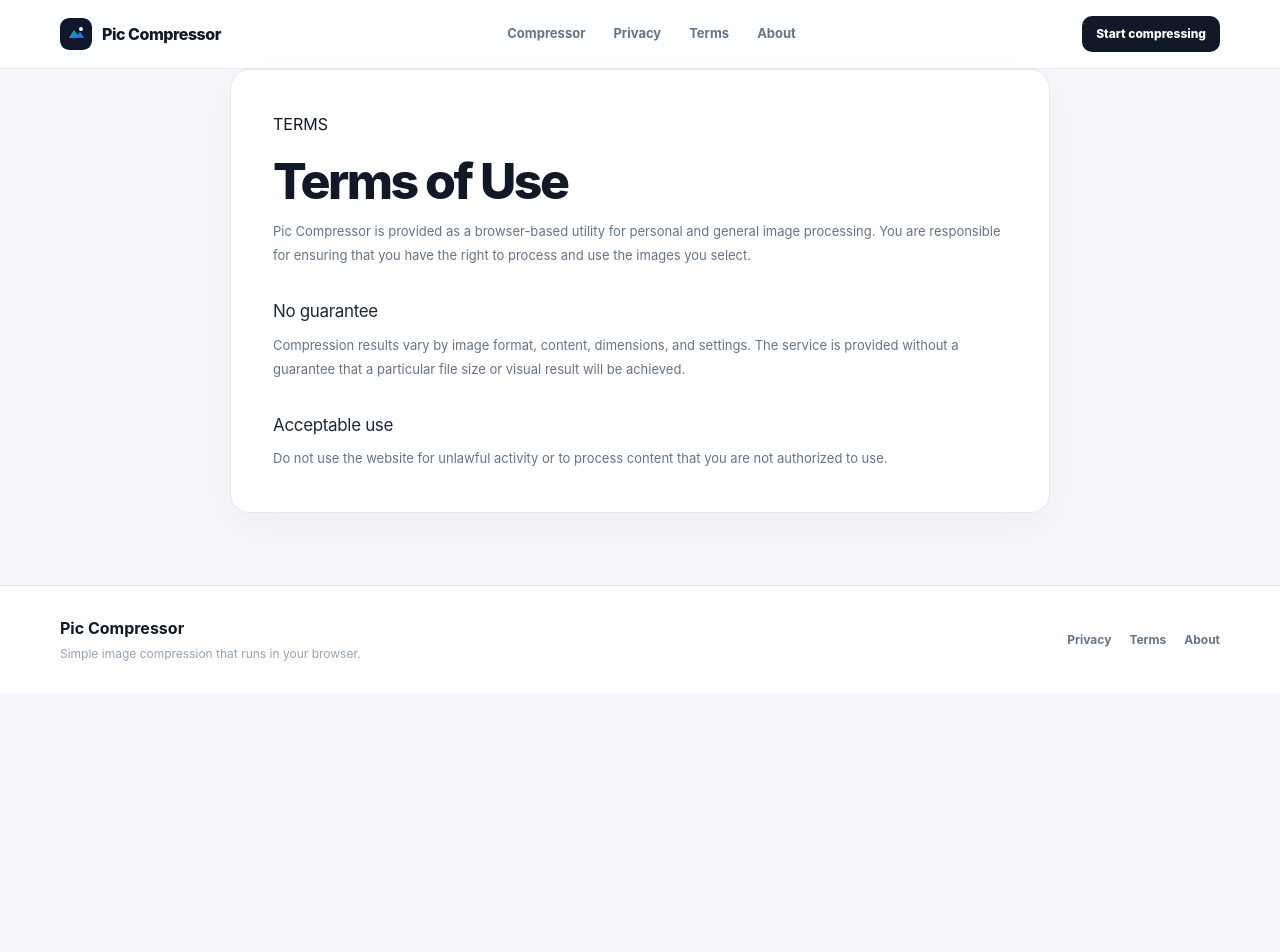
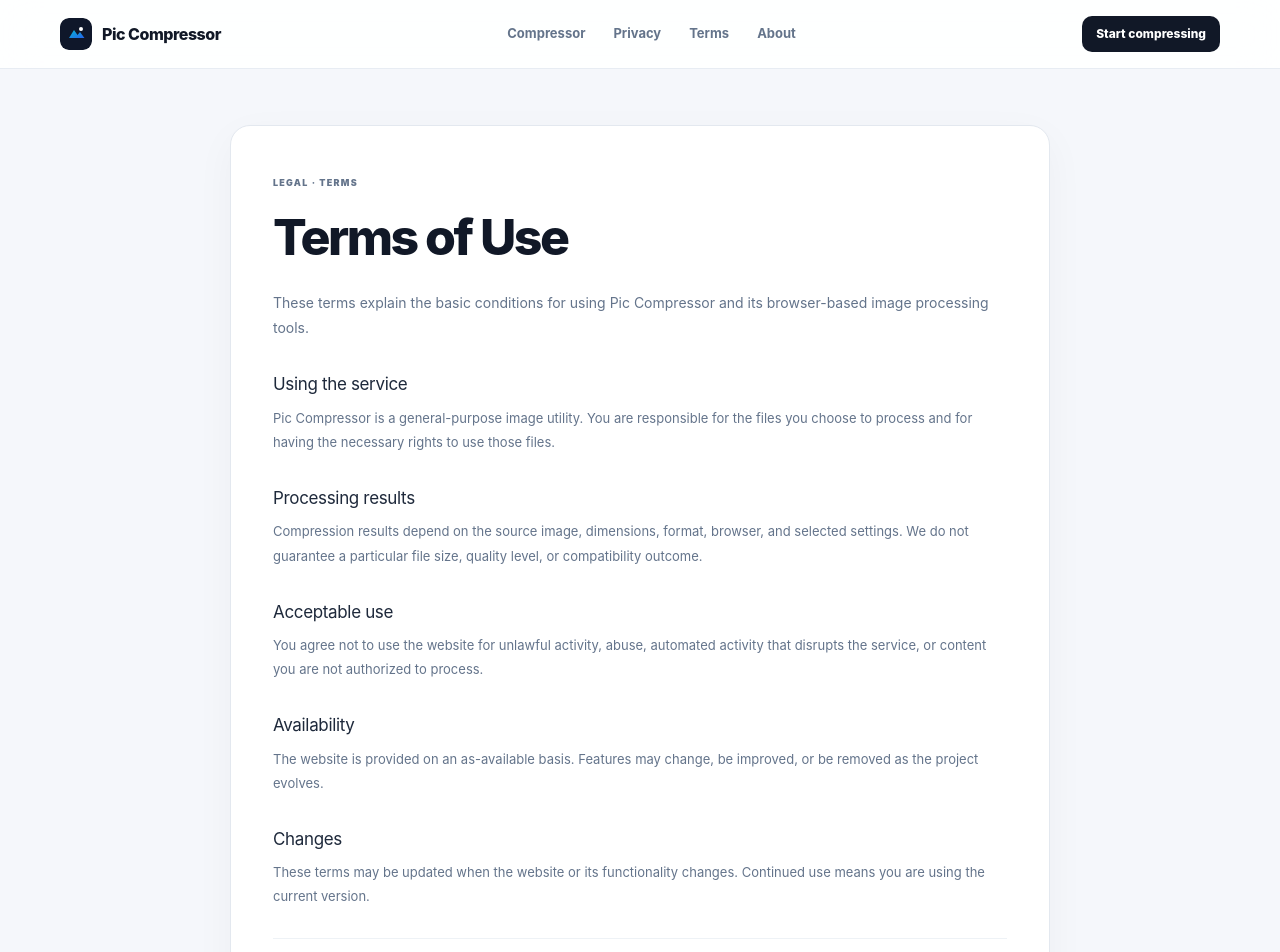
Before and after one commit to RyuSeiri/pic-compressor.github.io, a Next.js app: page /terms in a window 1280 px wide. Shown: the top 952 px of the page. Before the commit the page ends 800 px from the top, so only its background shows below. Built offline with nearby package versions, Linux system fonts and the light colour scheme.

Commit message:
redesign: rebuild navigation and legal pages

```diff
--- a/app/terms/page.tsx
+++ b/app/terms/page.tsx
@@ -1 +1,12 @@
-export default function Terms(){return <article className="content-panel mx-auto my-8 max-w-4xl"><p className="section-kicker">TERMS</p><h1 className="content-title">Terms of Use</h1><p className="content-text">Pic Compressor is provided as a browser-based utility for personal and general image processing. You are responsible for ensuring that you have the right to process and use the images you select.</p><h2 className="content-subtitle">No guarantee</h2><p className="content-text">Compression results vary by image format, content, dimensions, and settings. The service is provided without a guarantee that a particular file size or visual result will be achieved.</p><h2 className="content-subtitle">Acceptable use</h2><p className="content-text">Do not use the website for unlawful activity or to process content that you are not authorized to use.</p></article>}
+export default function Terms() {
+  return <main className="content-page"><article className="content-panel">
+    <span className="mini-label">LEGAL · TERMS</span><h1 className="content-title">Terms of Use</h1>
+    <p className="content-lead">These terms explain the basic conditions for using Pic Compressor and its browser-based image processing tools.</p>
+    <h2 className="content-subtitle">Using the service</h2><p className="content-text">Pic Compressor is a general-purpose image utility. You are responsible for the files you choose to process and for having the necessary rights to use those files.</p>
+    <h2 className="content-subtitle">Processing results</h2><p className="content-text">Compression results depend on the source image, dimensions, format, browser, and selected settings. We do not guarantee a particular file size, quality level, or compatibility outcome.</p>
+    <h2 className="content-subtitle">Acceptable use</h2><p className="content-text">You agree not to use the website for unlawful activity, abuse, automated activity that disrupts the service, or content you are not authorized to process.</p>
+    <h2 className="content-subtitle">Availability</h2><p className="content-text">The website is provided on an as-available basis. Features may change, be improved, or be removed as the project evolves.</p>
+    <h2 className="content-subtitle">Changes</h2><p className="content-text">These terms may be updated when the website or its functionality changes. Continued use means you are using the current version.</p>
+    <p className="content-meta">Last updated: September 2026</p>
+  </article></main>;
+}
```
